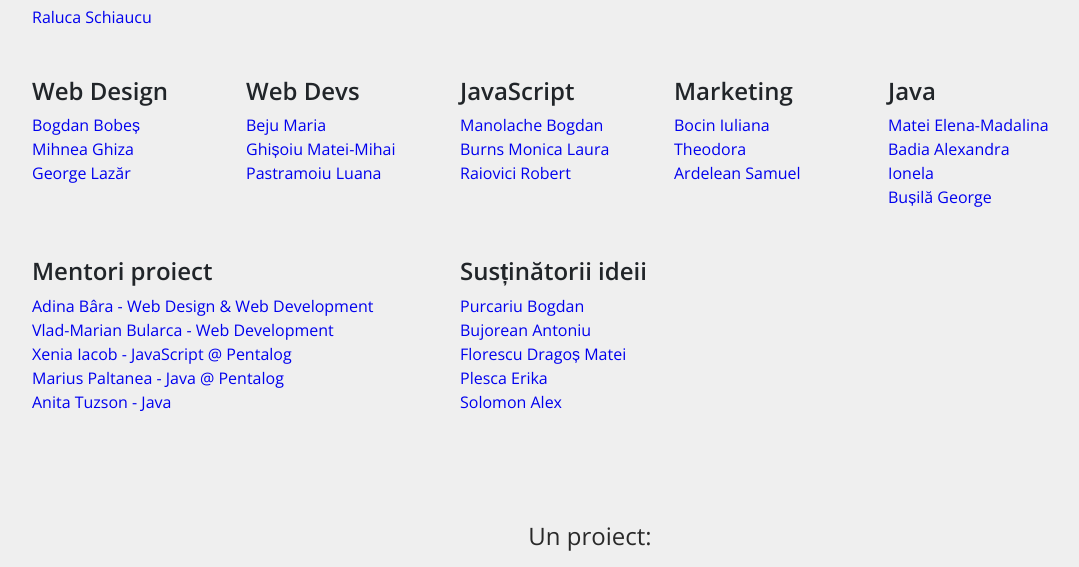
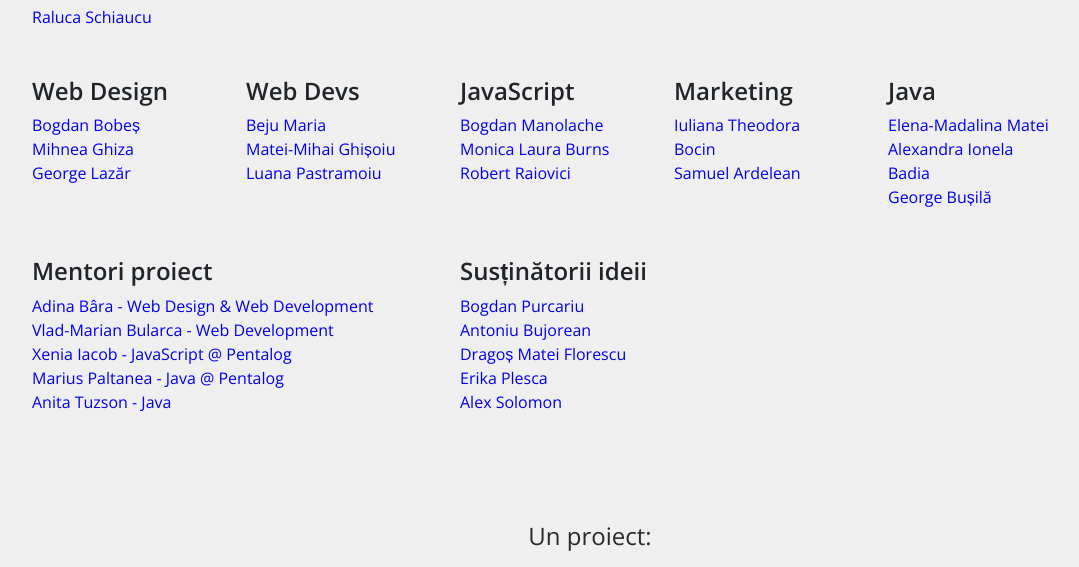
Before and after one commit to robtotto/whereisvor-frontend, a plain HTML site: page contact.html in a window 1280 px wide. Shown: the part 1994-2561 px from the top of the page, without its empty margins (50-1129 px from the left). Drawn offline with nearby package versions, Linux system fonts and the light colour scheme.

Commit message:
edited contact page and created login page

```diff
--- a/contact.html
+++ b/contact.html
@@ -132,8 +132,7 @@
 
                                     <div class="py-3">
 
-                            <button class="form-send btn btn-success rounded-4 px-4 py-2" id="formSend"
-                                type="submit">TRIMITE &#62</button>
+                                        <button class="form-send btn btn-success rounded-4 px-4 py-2" id="formSend" type="submit">TRIMITE &#62</button>
 
                                     </div>
 
@@ -245,14 +244,14 @@
                                 <div>
                                     <a href="https://www.linkedin.com/in/matei-mihai-ghisoiu" class="text-decoration-none text-info"
                                         target="_blank">
-                        Ghișoiu Matei-Mihai
+                                        Matei-Mihai Ghișoiu
                                     </a>
                                 </div>
 
                                 <div>
                                     <a href="https://www.linkedin.com/in/luanamp/" class="text-decoration-none text-info"
                                         target="_blank">
-                        Pastramoiu Luana
+                                        Luana Pastramoiu
                                     </a>
                                 </div>
 
@@ -269,21 +268,21 @@
                                 <div>
                                     <a href="https://www.linkedin.com/in/bogdan-manolache-9493ba128/"
                                         class="text-decoration-none text-info" target="_blank">
-                        Manolache Bogdan
+                                        Bogdan Manolache
                                     </a>
                                 </div>
 
                                 <div>
                                     <a href="https://www.linkedin.com/in/monicalauraburns/" class="text-decoration-none text-info"
                                         target="_blank">
-                        Burns Monica Laura
+                                        Monica Laura Burns
                                     </a>
                                 </div>
 
                                 <div>
                                     <a href="https://www.linkedin.com/in/robert-raiovici/" class="text-decoration-none text-info"
                                         target="_blank">
-                        Raiovici Robert
+                                        Robert Raiovici
                                     </a>
                                 </div>
 
@@ -300,14 +299,14 @@
                                 <div>
                                     <a href="https://ro.linkedin.com/in/iuliana-theodora-bocin-b3820a210"
                                         class="text-decoration-none text-info" target="_blank">
-                        Bocin Iuliana Theodora
+                                        Iuliana Theodora Bocin
                                     </a>
                                 </div>
 
                                 <div>
                                     <a href="https://www.linkedin.com/in/samuel-ardelean/" class="text-decoration-none text-info"
                                         target="_blank">
-                        Ardelean Samuel
+                                        Samuel Ardelean
                                     </a>
                                 </div>
 
@@ -324,21 +323,21 @@
                                 <div>
                                     <a href="http://www.linkedin.com/in/elenamadalinamatei/" class="text-decoration-none text-info"
                                         target="_blank">
-                        Matei Elena-Madalina
+                                        Elena-Madalina Matei
                                     </a>
                                 </div>
 
                                 <div>
                                     <a href="https://ro.linkedin.com/in/alexandra-ionela-badia" class="text-decoration-none text-info"
                                         target="_blank">
-                        Badia Alexandra Ionela
+                                        Alexandra Ionela Badia
                                     </a>
                                 </div>
 
                                 <div>
                                     <a href="https://www.linkedin.com/in/busila-george/" class="text-decoration-none text-info"
                                         target="_blank">
-                        Bușilă George
+                                        George Bușilă
                                     </a>
                                 </div>
 
@@ -399,35 +398,35 @@
                                 <div>
                                     <a href="https://www.linkedin.com/in/bogdan-p-ab8110241/" class="text-decoration-none text-info"
                                         target="_blank">
-                        Purcariu Bogdan
+                                        Bogdan Purcariu
                                     </a>
                                 </div>
 
                                 <div>
                                     <a href="https://www.linkedin.com/in/bujorean-a-1a7589275/" class="text-decoration-none text-info"
                                         target="_blank">
-                        Bujorean Antoniu
+                                        Antoniu Bujorean
                                     </a>
                                 </div>
 
                                 <div>
                                     <a href="https://www.linkedin.com/in/dragos-matei-florescu-b164ba262/"
                                         class="text-decoration-none text-info" target="_blank">
-                        Florescu Dragoș Matei
+                                        Dragoș Matei Florescu
                                     </a>
                                 </div>
 
                                 <div>
                                     <a href="https://www.linkedin.com/in/maria-erika-ple%C8%99ca-763aa8222/"
                                         class="text-decoration-none text-info" target="_blank">
-                        Plesca Erika
+                                        Erika Plesca
                                     </a>
                                 </div>
 
                                 <div>
                                     <a href="https://www.linkedin.com/in/alexandru-mihai-solomon-004863183/"
                                         class="text-decoration-none text-info" target="_blank">
-                        Solomon Alex
+                                        Alex Solomon
                                     </a>
                                 </div>
 
@@ -522,7 +521,9 @@
                 <div class="copyright text-center py-3">
                     © <span class="current-year" id="currentYear">2024</span> Where IsVor. Toate drepturile rezervate.
                 </div>
+
             </footer>
+
         <!-- End Footer -->
 
         <!-- Start JS - Jquery - Slick -->
--- a/src/scss/_variables.scss
+++ b/src/scss/_variables.scss
@@ -14,5 +14,5 @@ $bg-light: #d4d4d4;
 $font-family-sans-serif: "Open Sans", sans-serif;
 
 :root {
-    font-family: $font-family-sans-serif !important;
+    font-family: $font-family-sans-serif;
 }
--- /dev/null
+++ b/src/scss/login.scss
@@ -0,0 +1,10 @@
+@import "variables";
+
+.button-login {
+    width: 234px;
+}
+
+.login-form {
+    width: 510px;
+    height: 600px;
+}
```
Also changed, not shown: login.html (added, +66 -0 lines), css/contact.css, css/footer.css, css/home-page.css, css/lista-izvoare.css, css/login.css (added), css/style.css. Lines whose indentation alone changed are shown as unchanged.
